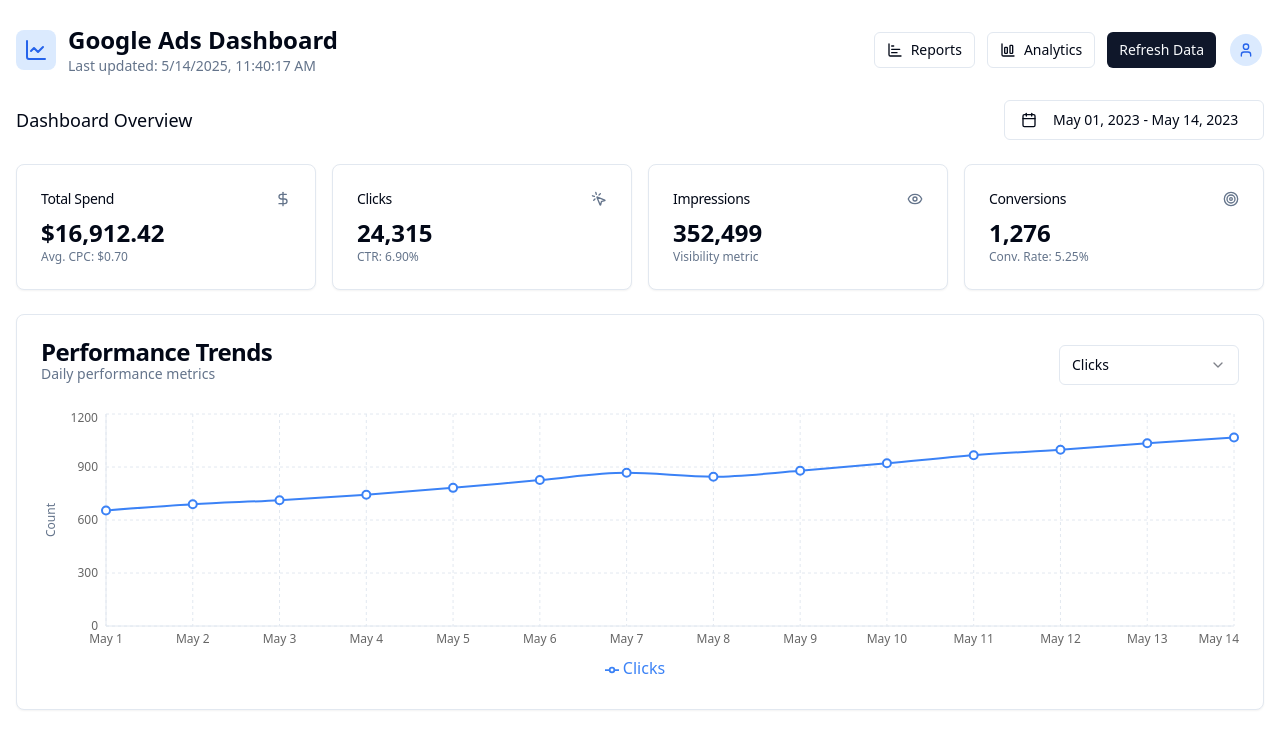
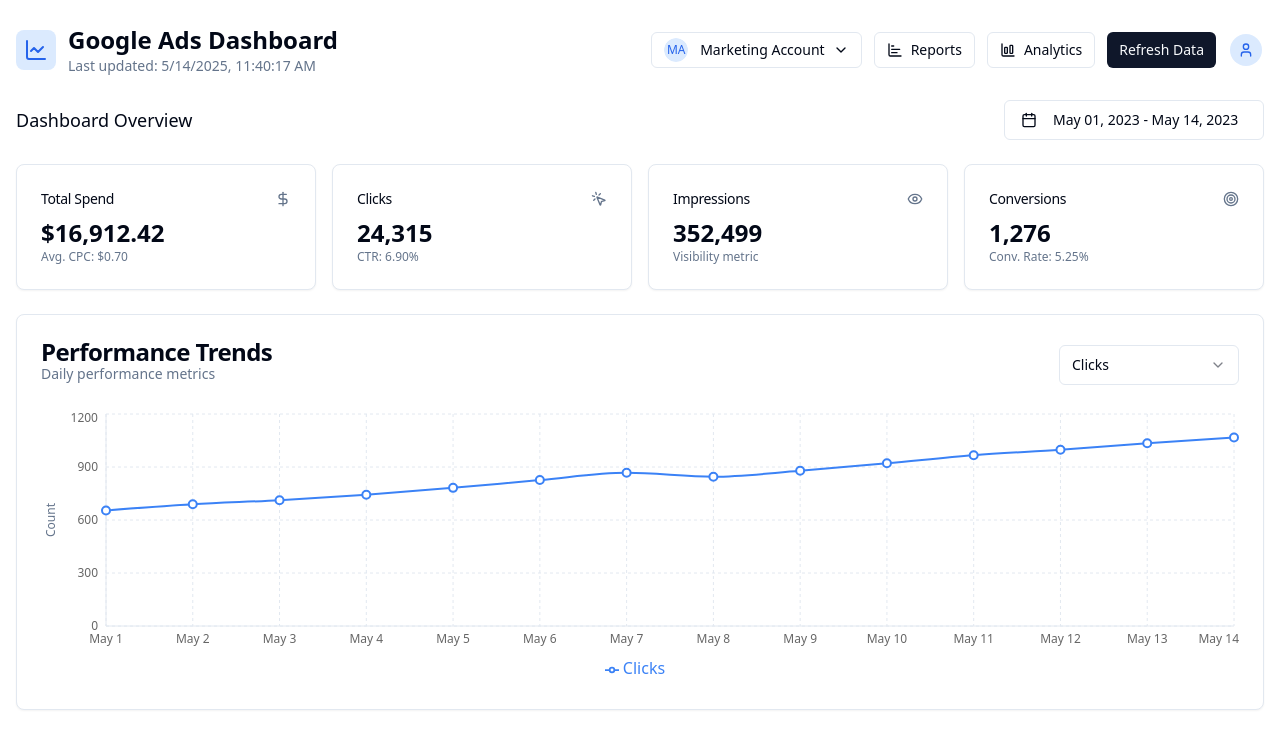
Before and after one commit to kotavijay13/google-ads-analysis, a React (Vite) app: page / in a window 1280 px wide. Shown: the top 756 px of the page. Built offline with nearby package versions, Linux system fonts and the light colour scheme.

Commit message:
Add Google account selection
Add a dropdown to the header for selecting a Google Ads account, allowing a user to manage multiple accounts.

```diff
--- a/src/components/Header.tsx
+++ b/src/components/Header.tsx
@@ -1,7 +1,7 @@
 
 import { useState } from 'react';
 import { Button } from "@/components/ui/button";
-import { ChartColumnBig, ChartBar, LineChart, Settings, User } from "lucide-react";
+import { ChartColumnBig, ChartBar, LineChart, Settings, User, ChevronDown } from "lucide-react";
 import {
   DropdownMenu,
   DropdownMenuContent,
@@ -10,6 +10,14 @@ import {
   DropdownMenuSeparator,
   DropdownMenuTrigger,
 } from "@/components/ui/dropdown-menu";
+import {
+  Popover,
+  PopoverContent,
+  PopoverTrigger,
+} from "@/components/ui/popover";
+import { Avatar, AvatarFallback } from "@/components/ui/avatar";
+import { useGoogleAccounts, GoogleAccount } from "@/hooks/use-google-accounts";
+import { toast } from "@/hooks/use-toast";
 
 interface HeaderProps {
   onRefresh: () => void;
@@ -17,10 +25,20 @@ interface HeaderProps {
 
 const Header = ({ onRefresh }: HeaderProps) => {
   const [lastUpdated, setLastUpdated] = useState<Date>(new Date());
+  const { accounts, currentAccount, switchAccount } = useGoogleAccounts();
 
   const handleRefresh = () => {
     setLastUpdated(new Date());
     onRefresh();
+  };
+
+  const handleAccountSwitch = (account: GoogleAccount) => {
+    if (switchAccount(account.id)) {
+      toast({
+        title: "Account switched",
+        description: `Now using ${account.name}`,
+      });
+    }
   };
 
   return (
@@ -39,6 +57,50 @@ const Header = ({ onRefresh }: HeaderProps) => {
         </div>
       </div>
       <div className="flex items-center gap-3">
+        <Popover>
+          <PopoverTrigger asChild>
+            <Button variant="outline" size="sm" className="flex items-center gap-2">
+              <Avatar className="h-6 w-6 mr-1">
+                <AvatarFallback className="text-xs bg-blue-100 text-blue-600">
+                  {currentAccount.name.substring(0, 2).toUpperCase()}
+                </AvatarFallback>
+              </Avatar>
+              <span className="hidden md:inline">{currentAccount.name}</span>
+              <ChevronDown size={16} />
+            </Button>
+          </PopoverTrigger>
+          <PopoverContent className="w-64 p-2" align="end">
+            <div className="flex flex-col gap-2 max-h-80 overflow-y-auto">
+              <div className="text-sm font-medium px-2 py-1.5">
+                Switch Google Ads Account
+              </div>
+              {accounts.map(account => (
+                <Button
+                  key={account.id}
+                  variant={account.id === currentAccount.id ? "secondary" : "ghost"}
+                  className="justify-start text-sm"
+                  onClick={() => handleAccountSwitch(account)}
+                >
+                  <Avatar className="h-6 w-6 mr-2">
+                    <AvatarFallback className="text-xs bg-blue-100 text-blue-600">
+                      {account.name.substring(0, 2).toUpperCase()}
+                    </AvatarFallback>
+                  </Avatar>
+                  <div className="flex flex-col items-start">
+                    <span>{account.name}</span>
+                    <span className="text-xs text-muted-foreground">{account.email}</span>
+                  </div>
+                </Button>
+              ))}
+              <DropdownMenuSeparator className="my-1" />
+              <Button variant="ghost" size="sm" className="justify-start text-sm">
+                <Settings size={16} className="mr-2" />
+                <span>Manage accounts</span>
+              </Button>
+            </div>
+          </PopoverContent>
+        </Popover>
+
         <Button variant="outline" size="sm" className="flex items-center gap-2">
           <ChartBar size={16} />
           <span>Reports</span>
--- /dev/null
+++ b/src/hooks/use-google-accounts.ts
@@ -0,0 +1,48 @@
+
+import { useState } from 'react';
+
+export interface GoogleAccount {
+  id: string;
+  name: string;
+  email: string;
+  avatarUrl?: string;
+}
+
+// Mock data for Google Accounts
+const defaultAccounts: GoogleAccount[] = [
+  {
+    id: '1',
+    name: 'Marketing Account',
+    email: 'marketing@example.com',
+  },
+  {
+    id: '2',
+    name: 'Sales Account',
+    email: 'sales@example.com',
+  },
+  {
+    id: '3',
+    name: 'Corporate Account',
+    email: 'corp@example.com',
+  },
+];
+
+export function useGoogleAccounts() {
+  const [accounts, setAccounts] = useState<GoogleAccount[]>(defaultAccounts);
+  const [currentAccount, setCurrentAccount] = useState<GoogleAccount>(accounts[0]);
+
+  const switchAccount = (accountId: string) => {
+    const account = accounts.find(acc => acc.id === accountId);
+    if (account) {
+      setCurrentAccount(account);
+      return true;
+    }
+    return false;
+  };
+
+  return {
+    accounts,
+    currentAccount,
+    switchAccount,
+  };
+}
```
